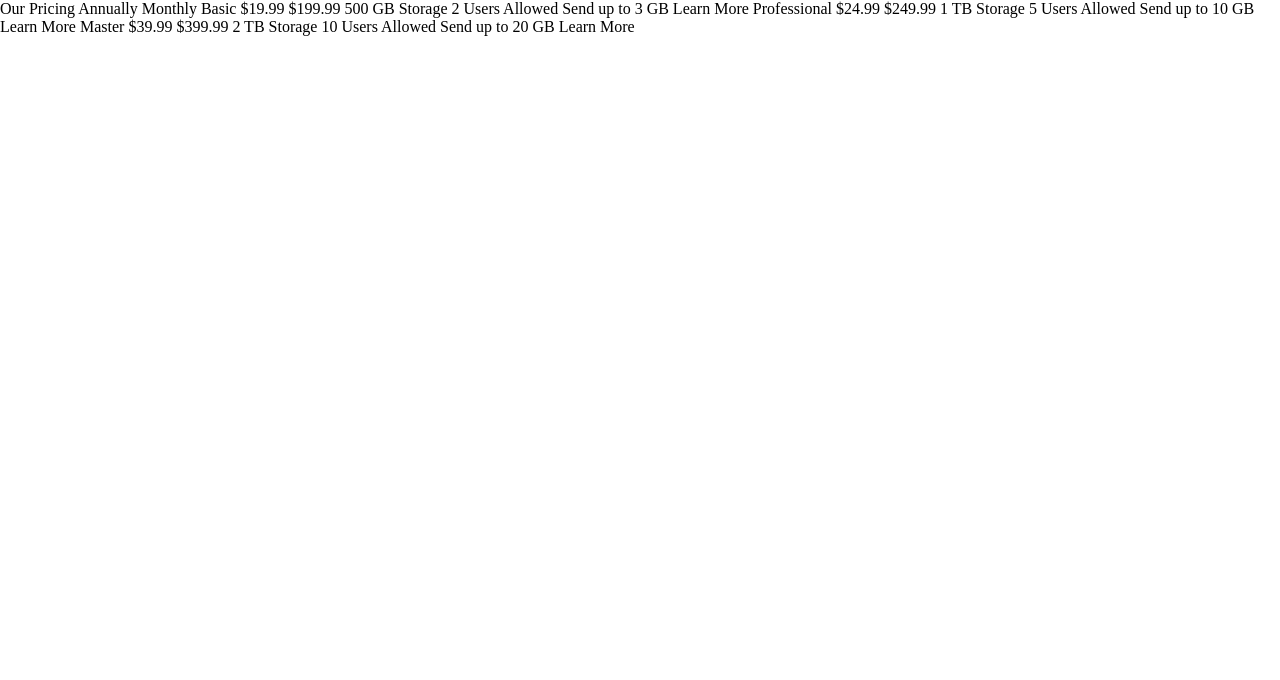
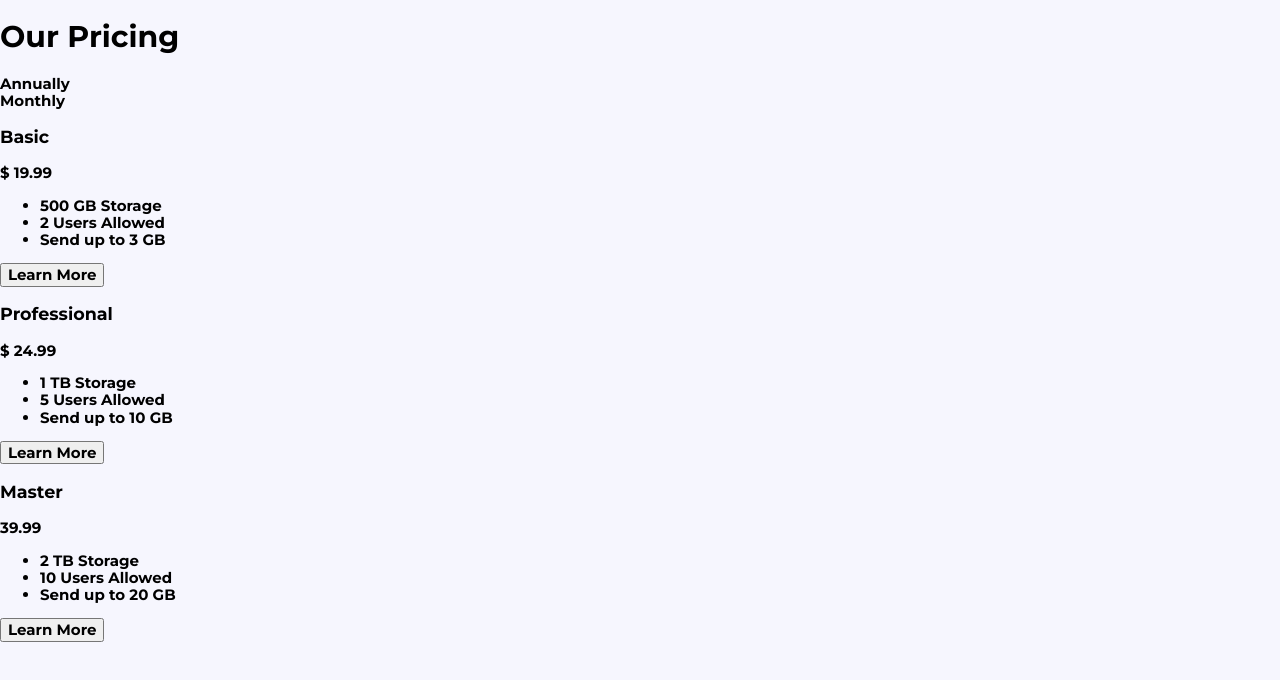
Before and after one commit to devferx/pricing-component-with-toggle, a plain HTML site: page index.html in a window 1280 px wide. Drawn offline with nearby package versions, Linux system fonts and the light colour scheme.

Commit message:
estructura HTML, variables css y scripts iniciales agregados

```diff
--- a/assets/css/styles.css
+++ b/assets/css/styles.css
@@ -1,6 +1,17 @@
 :root {
+  --gradient1: hsl(236, 72%, 79%);
+  --gradient2: hsl(237, 63%, 64%);
   --veryLightGrayishBlue: hsl(240, 78%, 98%);
   --lightGrayishBlue: hsl(234, 14%, 74%);
   --grayishBlue: hsl(233, 13%, 49%);
   --darkGrayishBlue: hsl(232, 13%, 33%);
 }
+
+body {
+  background: url(../images/bg-top.svg), var(--veryLightGrayishBlue);
+  background-size: contain, auto;
+  background-repeat: no-repeat;
+  background-position: top right -330%, center;
+  font-family: "Montserrat", sans-serif;
+  font-size: 15px;
+}
--- /dev/null
+++ b/assets/js/prices.js
@@ -0,0 +1,5 @@
+let prices = {
+  basic: { monthly: 19.99, annually: 199.99 },
+  professional: { monthly: 24.99, annually: 249.99 },
+  master: { monthly: 39.99, annually: 399.99 },
+};
--- a/index.html
+++ b/index.html
@@ -1,43 +1,70 @@
 <!DOCTYPE html>
 <html lang="es">
-<head>
-  <meta charset="UTF-8">
-  <meta name="viewport" content="width=device-width, initial-scale=1.0"> <!-- displays site properly based on user's device -->
+  <head>
+    <meta charset="UTF-8" />
+    <meta name="viewport" content="width=device-width, initial-scale=1.0" />
+    <!-- displays site properly based on user's device -->
 
-  <link rel="icon" type="image/png" sizes="32x32" href="./assets/images/favicon-32x32.png">
-  <title>Pricing component with toggle</title>
+    <link
+      rel="icon"
+      type="image/png"
+      sizes="32x32"
+      href="./assets/images/favicon-32x32.png"
+    />
+    <title>Pricing component with toggle</title>
 
-  <link rel='stylesheet' href='https://cdnjs.cloudflare.com/ajax/libs/normalize/8.0.1/normalize.min.css'>
-  <link rel="stylesheet" href="./assets/css/styles.css">
-</head>
-<body>
+    <link
+      rel="stylesheet"
+      href="https://cdnjs.cloudflare.com/ajax/libs/normalize/8.0.1/normalize.min.css"
+    />
+    <link
+      href="https://fonts.googleapis.com/css2?family=Montserrat:wght@700&display=swap"
+      rel="stylesheet"
+    />
+    <link rel="stylesheet" href="./assets/css/styles.css" />
+  </head>
+  <body>
+    <header>
+      <h1>Our Pricing</h1>
+      <div>
+        <span>Annually</span>
+        <span><div></div></span>
+        <span>Monthly</span>
+      </div>
+    </header>
 
-  Our Pricing
-  Annually
-  Monthly
+    <section>
+      <article>
+        <h3>Basic</h3>
+        <p>&dollar; 19.99</p>
+        <ul>
+          <li>500 GB Storage</li>
+          <li>2 Users Allowed</li>
+          <li>Send up to 3 GB</li>
+        </ul>
+        <button>Learn More</button>
+      </article>
 
-  Basic
-  &dollar;19.99
-  &dollar;199.99
-  500 GB Storage
-  2 Users Allowed
-  Send up to 3 GB
-  Learn More
-
-  Professional
-  &dollar;24.99
-  &dollar;249.99
-  1 TB Storage
-  5 Users Allowed
-  Send up to 10 GB
-  Learn More
-
-  Master
-  &dollar;39.99
-  &dollar;399.99
-  2 TB Storage
-  10 Users Allowed
-  Send up to 20 GB
-  Learn More
-</body>
+      <article>
+        <h3>Professional</h3>
+        <p>&dollar; 24.99</p>
+        <ul>
+          <li>1 TB Storage</li>
+          <li>5 Users Allowed</li>
+          <li>Send up to 10 GB</li>
+        </ul>
+        <button>Learn More</button>
+      </article>
+      <article>
+        <h3>Master</h3>
+        <p>39.99</p>
+        <ul>
+          <li>2 TB Storage</li>
+          <li>10 Users Allowed</li>
+          <li>Send up to 20 GB</li>
+        </ul>
+        <button>Learn More</button>
+      </article>
+    </section>
+  </body>
 </html>
```
Also changed, not shown: assets/js/app.js (added).
